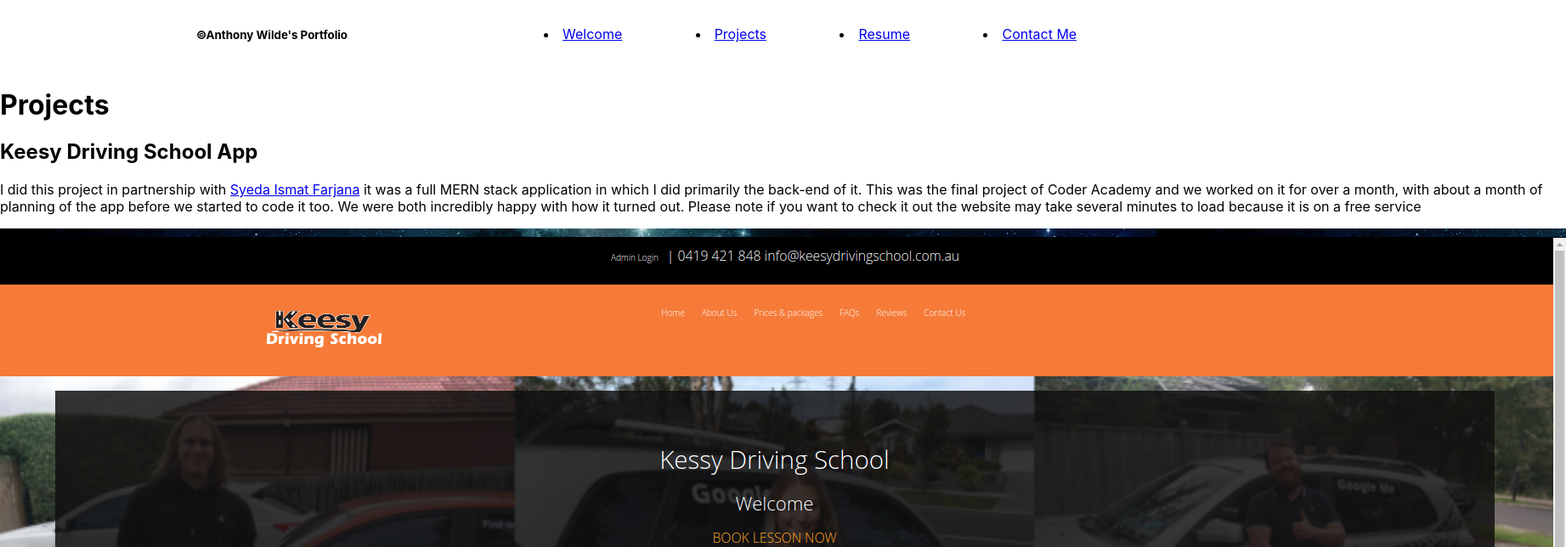
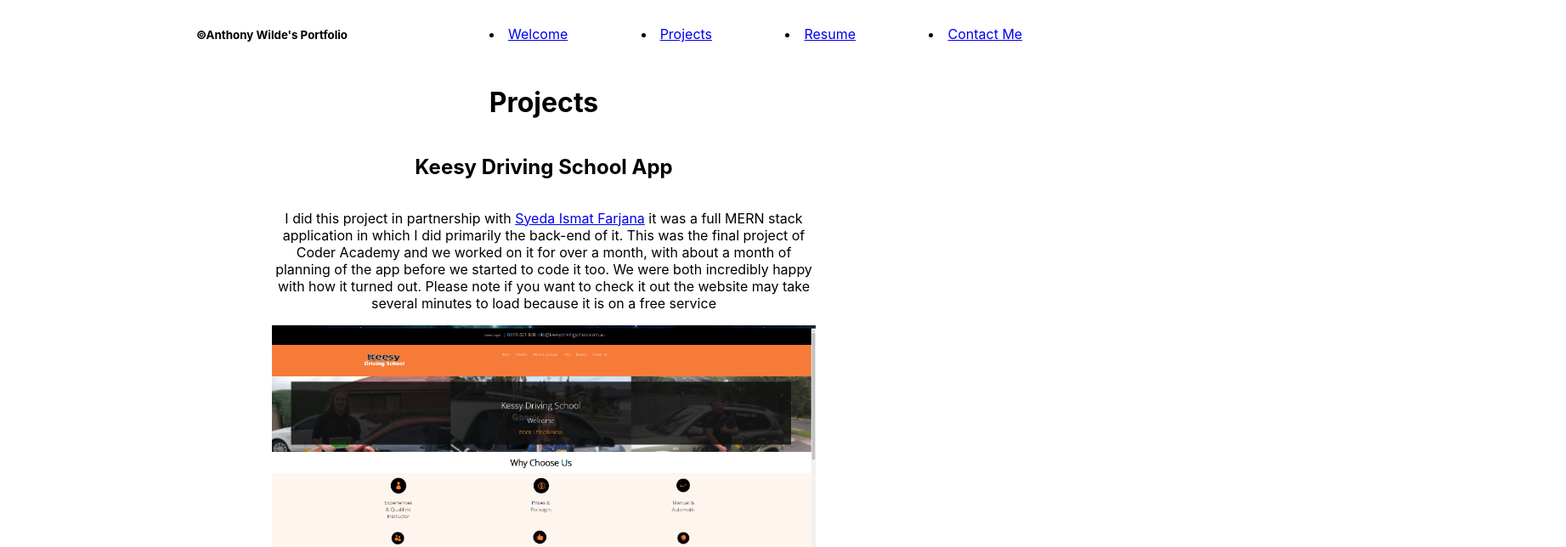
Before and after one commit to Anthonywilde1/react-portfolio, a React (Create React App) app in the folder portfolio/: page /Projects in a window 1280 px wide. Shown: the top 644 px of the page at 85% size, 1843 px wide, since content can reach past the window. Built offline with nearby package versions, Linux system fonts and the light colour scheme.

Commit message:
added some styling was okay?

```diff
--- a/portfolio/src/App.css
+++ b/portfolio/src/App.css
@@ -36,6 +36,10 @@
     transform: rotate(360deg);
   }
 }
+
+body {
+  overflow-y: scroll;
+}
 /* Nav Bar */
 .header {
   width: 100vw;
@@ -45,6 +49,8 @@
 }
 
 .copyright {
+  position: fixed;
+
   display: flex;
   height: 5vh;
   width: 50vw;
@@ -54,16 +60,20 @@
 }
 
 .nav {
+  position: fixed;
+
   align-items: center;
   text-align: center;
   display: flex;
   height: 10vh;
   width: 49vw;
   justify-content: space-between;
-  padding-right: 1vw;
+  padding-right: 5vw;
+  padding-left: 45vw;
 }
 
 .Welcome {
+  padding-top: 10vh;
   width: 100vw;
   display: flex;
   justify-content: center;
@@ -74,3 +84,63 @@
   padding-left: 25vw;
   padding-right: 25vw;
 }
+
+.projects {
+  padding-top: 10vh;
+  width: 50vw;
+  display: flex;
+  justify-content: center;
+  align-content: center;
+  flex-direction: column;
+  align-items: center;
+  text-align: center;
+  padding-left: 25vw;
+  padding-right: 25vw;
+}
+
+.project1 {
+  width: 50vw;
+  height: 50vh;
+  display: flex;
+  flex-direction: column;
+  padding-bottom: 10vh;
+  margin-bottom: 1vh;
+}
+
+.project1 > img {
+  width: 50vw;
+  padding-bottom: 10vh;
+
+}
+
+.project2 {
+  margin-top: 1vh;
+  width: 50vw;
+  height: 50vh;
+  display: flex;
+  flex-direction: column;
+  padding-bottom: 10vh;
+  margin-bottom: 1vh;
+}
+
+.project2 > img {
+  width: 50vw;
+  height: 90%;
+}
+
+.project3 {
+  margin-top: 1vh;
+  width: 50vw;
+  height: 50vh;
+  display: flex;
+  flex-direction: column;
+  padding-bottom: 10vh;
+}
+
+.project3 > img {
+  width: 50vw;
+}
+
+.project3 > p {
+  padding-bottom: 5vh;
+}
```
Also changed, not shown: 1 other file (tests, documents, lock files or other folders).
